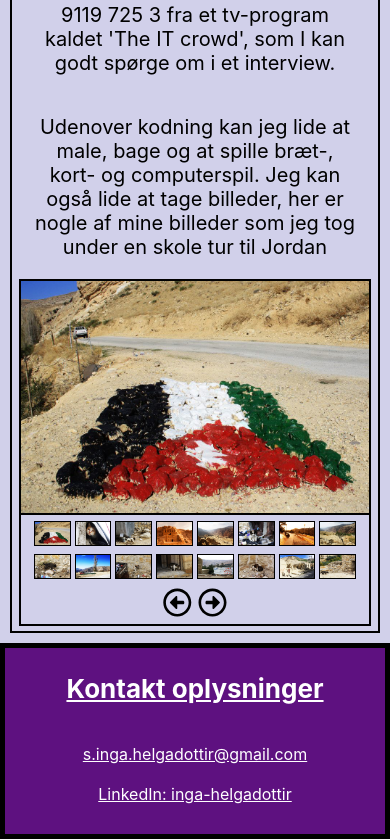
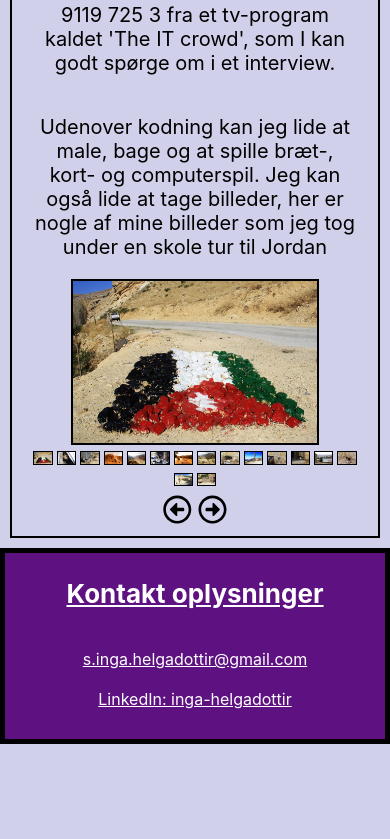
Before and after one commit to Inga-Helgadottir/CodeCV, a React (Create React App) app: page / in a window 390 px wide. Shown: the part 1492-2331 px from the top of the page. After the commit the page ends 2236 px from the top, so only its background shows below. Built offline with nearby package versions, Linux system fonts and the light colour scheme.

Commit message:
made the gallery responsive

```diff
--- a/src/Styles/Gallery.css
+++ b/src/Styles/Gallery.css
@@ -7,26 +7,21 @@
 }
 
 .gallery {
-  border: solid 2px black;
   width: 95%;
   margin: 0 auto 5px auto;
 }
 
 #mainImg {
-  width: 100%;
+  width: 70%;
   height: auto;
   padding: 0;
   margin: 0;
-  border-bottom: solid 2px black;
+  border: solid 2px black;
 }
 
 .thumbnail {
-  width: 10%;
+  width: 5%;
   height: auto;
   margin: 2px;
   border: solid 1px black;
 }
-
-/* Responsive */
-@media only screen and (max-width: 600px) {
-}
```
